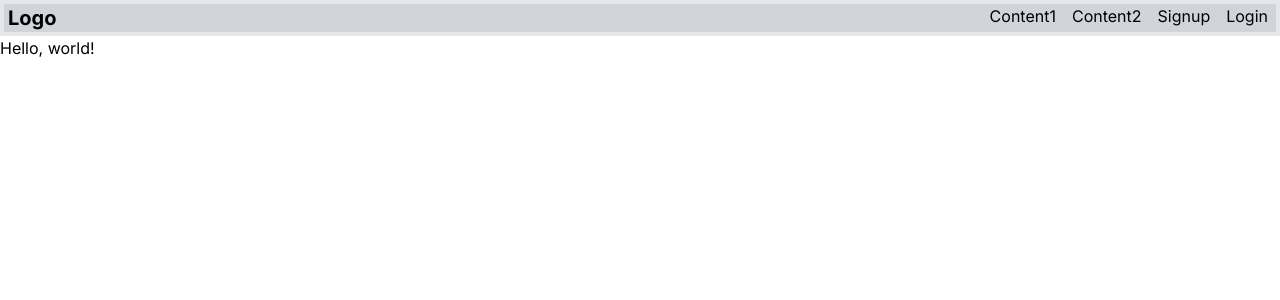
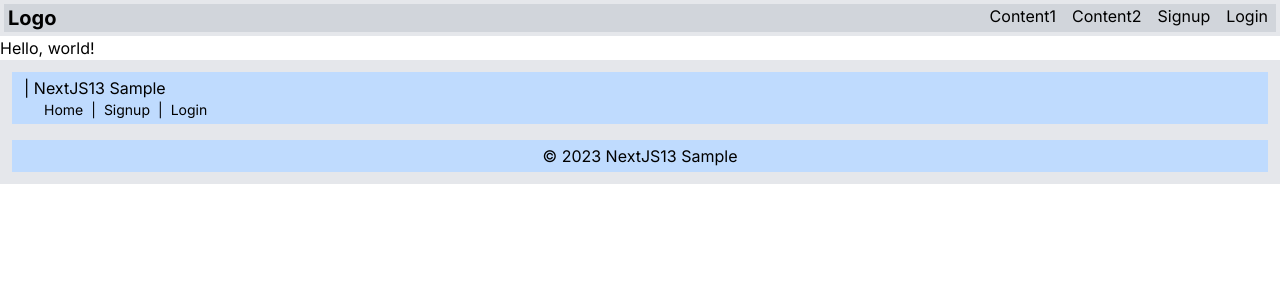
Before and after one commit to tomoyuki65/next13sample, a Next.js app: page / in a window 1280 px wide. Shown: the top 300 px of the page. Built offline with nearby package versions, Linux system fonts and the light colour scheme.

Commit message:
add Footer

```diff
--- a/src/app/layout.tsx
+++ b/src/app/layout.tsx
@@ -2,6 +2,7 @@ import './globals.css'
 import type { Metadata } from 'next'
 import { Inter } from 'next/font/google'
 import Header from '@/components/common/Header'
+import Footer from '@/components/common/Footer'
 
 const inter = Inter({ subsets: ['latin'] })
 
@@ -20,6 +21,7 @@ export default function RootLayout({
       <body className={inter.className}>
         <Header />
         {children}
+        <Footer />
       </body>
     </html>
   )
--- a/src/components/common/BurgerMenu.tsx
+++ b/src/components/common/BurgerMenu.tsx
@@ -89,5 +89,5 @@ export default function BurgerMenu() {
         </main>
       </Menu>
     </div>
-  );
-};
+  )
+}
--- /dev/null
+++ b/src/components/common/Footer.tsx
@@ -0,0 +1,37 @@
+import NextLink from "next/link";
+
+export default function Footer() {
+  return (
+    <footer className="w-full bg-gray-100">
+      <div className="p-1 bg-gray-200">
+        <div className="flex flex-col">
+          <div className="m-2 p-1 bg-blue-200">
+            <p className="ml-2">
+              | NextJS13 Sample
+            </p>
+            <ul className="flex ml-6 text-sm">
+              <li className="mx-1 hover:opacity-50">
+                <NextLink href="/">Home</NextLink>
+              </li>
+              <li className="mx-1">
+                |
+              </li>
+              <li className="mx-1 hover:opacity-50">
+                <NextLink href="/signup">Signup</NextLink>
+              </li>
+              <li className="mx-1">
+                |
+              </li>
+              <li className="mx-1 hover:opacity-50">
+                <NextLink href="/login">Login</NextLink>
+              </li>
+            </ul>
+          </div>
+          <div className="m-2 p-1 text-center bg-blue-200">
+            © 2023 NextJS13 Sample
+          </div>
+        </div>
+      </div>
+    </footer>
+  );
+}
```
